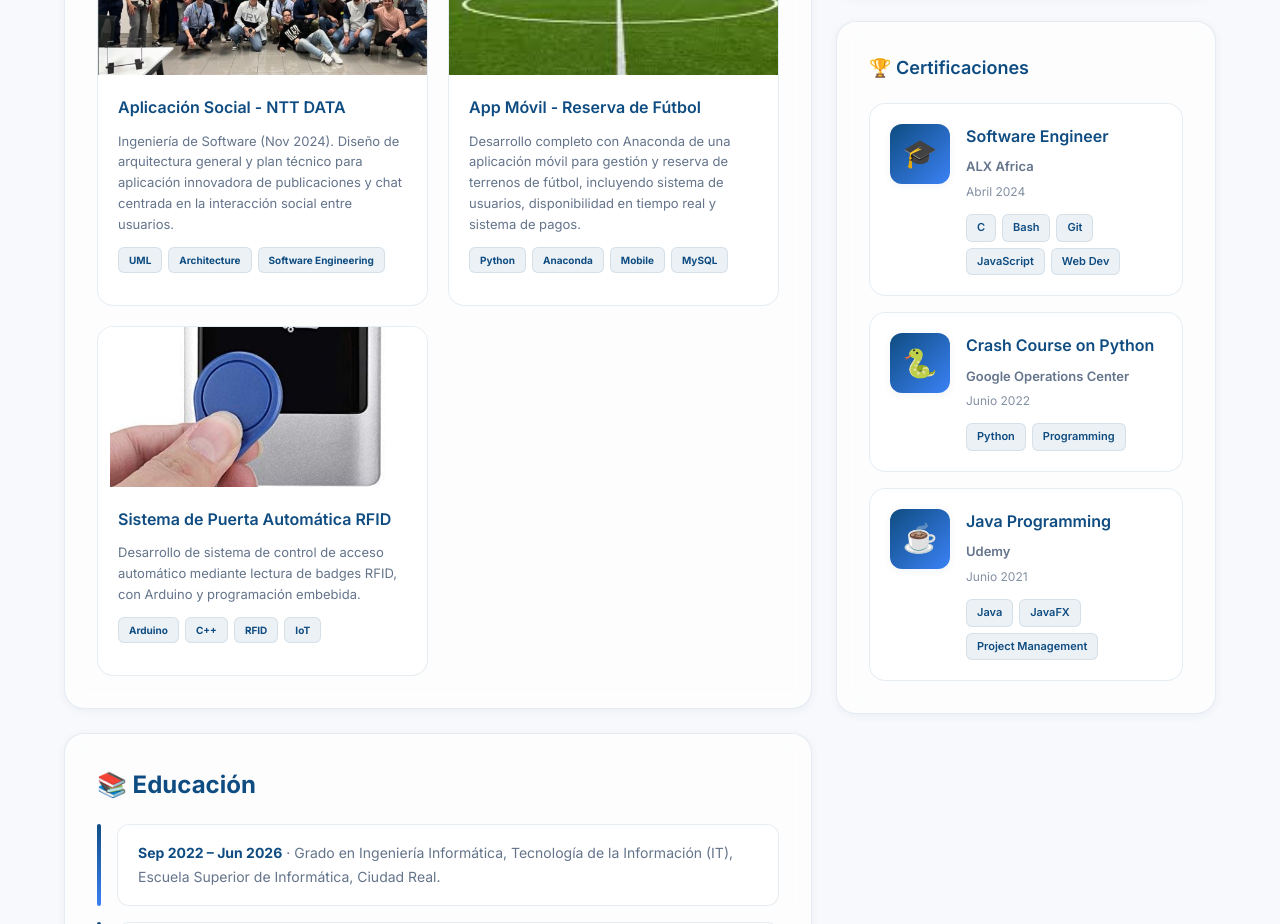
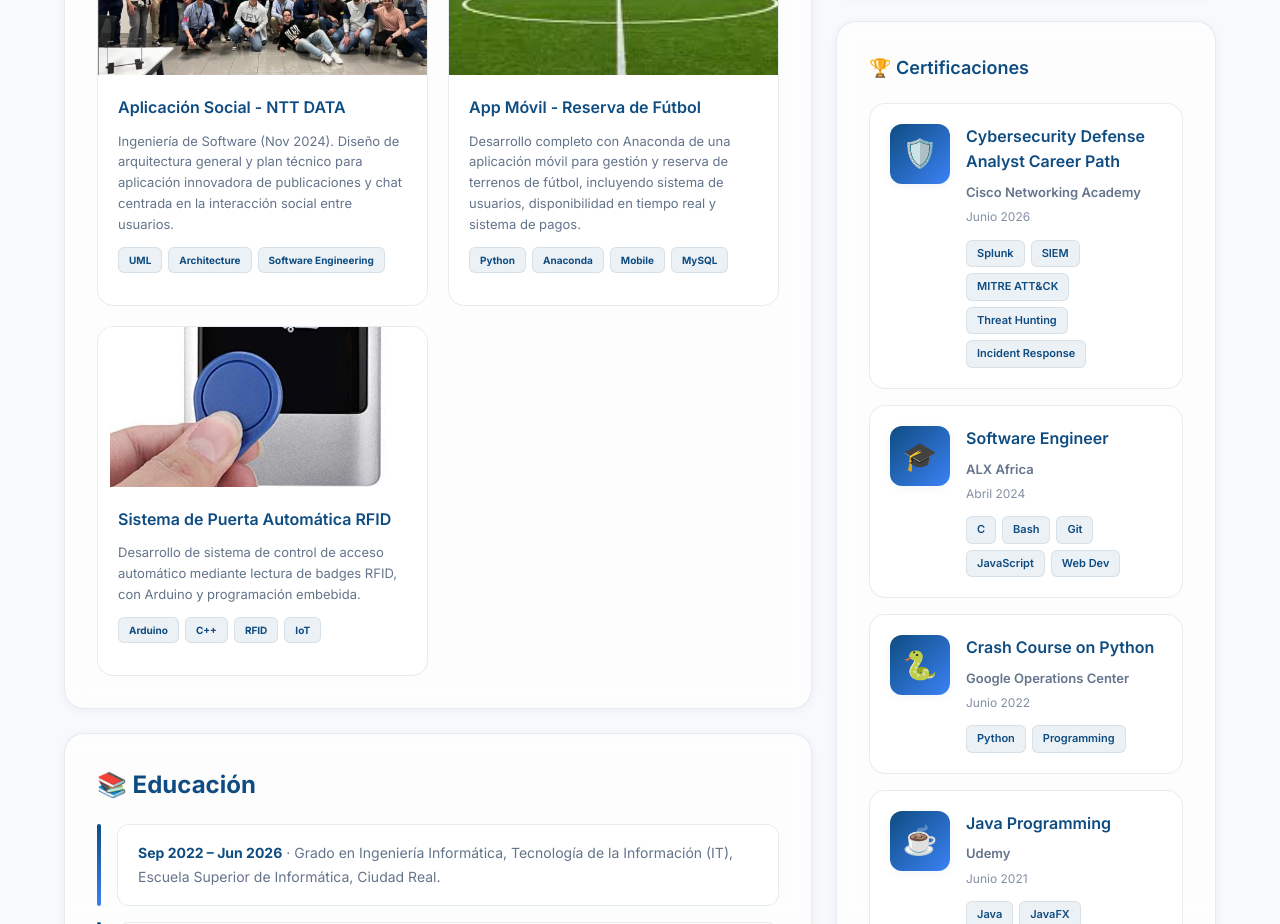
Before and after one commit to imane-hrd/Portfolio, a plain HTML site: page index.html in a window 1280 px wide. Shown: the part 1870-2794 px from the top of the page. Drawn offline with Linux system fonts and the light colour scheme.

Commit message:
Update index.html

```diff
--- a/index.html
+++ b/index.html
@@ -1191,6 +1191,21 @@ p{
         <h4>🏆 Certificaciones</h4>
         <div class="certifications">
           <div class="cert-card">
+  <div class="cert-icon">🛡️</div>
+  <div class="cert-content">
+    <h4>Cybersecurity Defense Analyst Career Path</h4>
+    <p class="cert-org">Cisco Networking Academy</p>
+    <p class="cert-date">Junio 2026</p>
+    <div class="cert-skills">
+      <span class="cert-tag">Splunk</span>
+      <span class="cert-tag">SIEM</span>
+      <span class="cert-tag">MITRE ATT&amp;CK</span>
+      <span class="cert-tag">Threat Hunting</span>
+      <span class="cert-tag">Incident Response</span>
+    </div>
+  </div>
+</div>
+          <div class="cert-card">
             <div class="cert-icon">🎓</div>
             <div class="cert-content">
               <h4>Software Engineer</h4>
```
